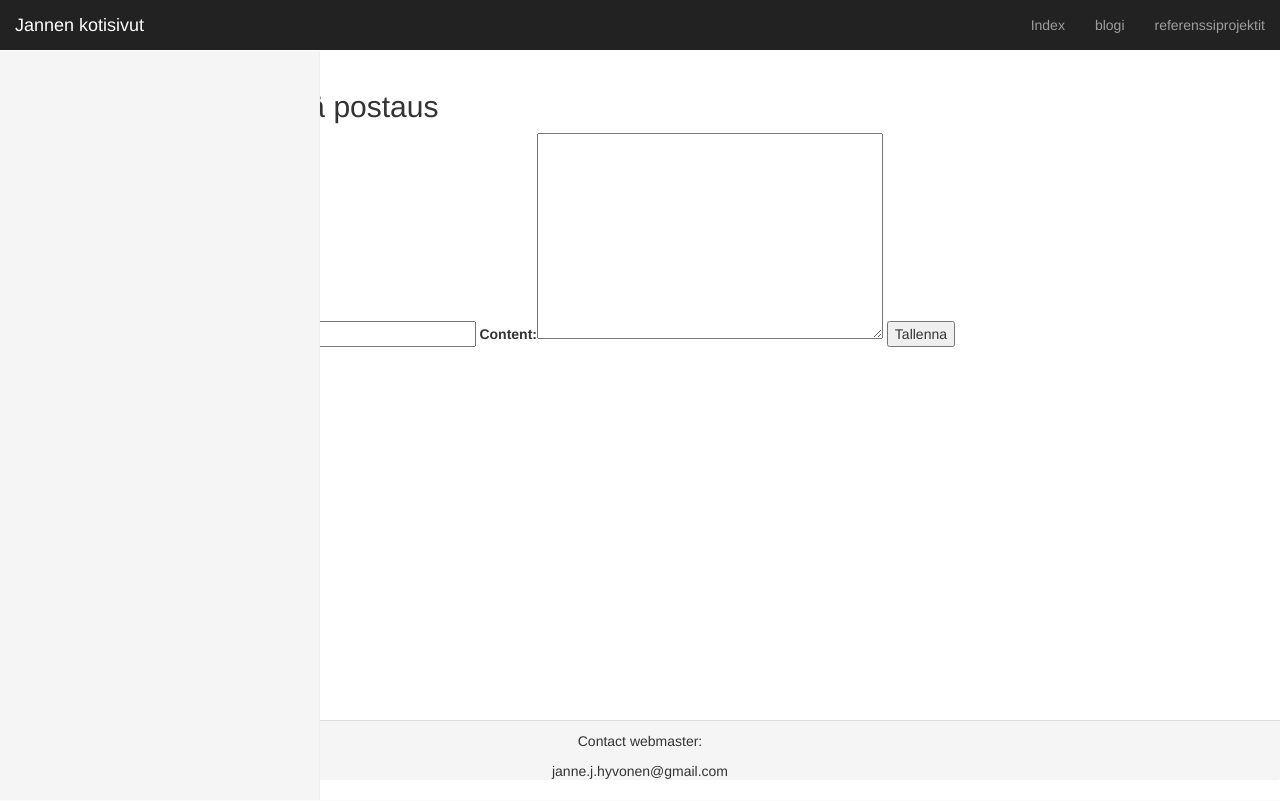
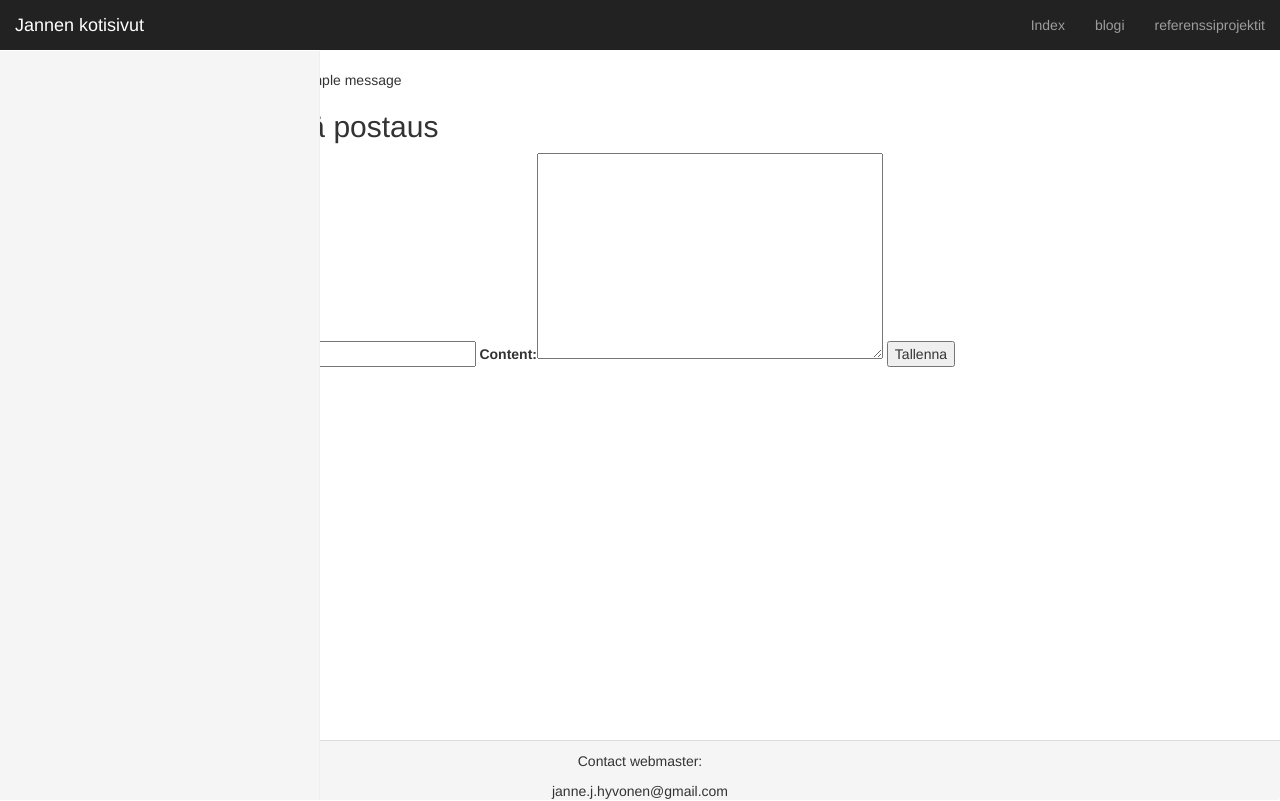
Before and after one commit to Hyvjan/kotisivut, a Django app: a page that uses kotisivut/Templates/base.html in a window 1280 px wide. Run offline with Django 3.2, Linux system fonts and the light colour scheme; a user stored in the database is signed in; one stand-in notice (Sample message) is shown; some libraries are stand-ins or nearby versions.

Commit message:
CSS:ää säädetty footerin osalta ja lisätty viestit parent-templateen. Blogin lisääminen ja poistaminen tuottaa viestin onnistumisesta. Testattu ja toimii.

```diff
--- a/kotisivut/Templates/base.html
+++ b/kotisivut/Templates/base.html
@@ -11,6 +11,7 @@
 		<title>Jannen kotisivut</title>
 
 		{% load staticfiles %}
+
 		<link href="http://getbootstrap.com/dist/css/bootstrap.min.css" rel="stylesheet">
 		<link rel="stylesheet" href="{% static 'css/blog.css' %}">
 	</head>
@@ -45,6 +46,15 @@
 				</div>
 				<div class="col-sm-9 col-sm-offset-3 col-md-10 col-md-offset-2 main">
 					<div>
+
+					{% if messages %}
+    <ul class="messages">
+        {% for message in messages %}
+            <li{% if message.tags %} class="{{ message.tags }}"{% endif %}>{{ message }}</li>
+        {% endfor %}
+    </ul>
+	{% endif %}
+
 						{% block content %}
 						{% endblock %}
 					</div>
--- a/kotisivut/blog/static/css/blog.css
+++ b/kotisivut/blog/static/css/blog.css
@@ -2,9 +2,15 @@
  * Base structure
  */
 
+ html {
+  position: relative;
+  min-height: 100%;
+}
+
 /* Move down content because we have a fixed navbar that is 50px tall */
 body {
   padding-top: 50px;
+  margin-bottom: 60px;
 }
 
 
@@ -108,9 +114,9 @@ h1 {
 }
 
 .panel-footer {
-	position: absolute;
-	bottom: 0;
-	width: 100%;
-	height: 60px;
-	margin-bottom: 20px;
+  position: absolute;
+  bottom: 0;
+  width: 100%;
+  /* Set the fixed height of the footer here */
+  height: 60px;
 }
--- a/kotisivut/blog/views.py
+++ b/kotisivut/blog/views.py
@@ -1,14 +1,15 @@
 from django.shortcuts import render, get_object_or_404, render_to_response, redirect
-from django.http import HttpResponse
+from django.http import HttpResponse, HttpResponseRedirect
 from django.template import Context, loader, RequestContext
 from blog.models import Post
 from blog.forms import PostForm
 from django.contrib.auth.decorators import login_required
+from django.contrib import messages
 
 # Create your views here.
 def posts_list(request):
 	all_posts = Post.objects.all().order_by('-created_at')
-	return render_to_response('blog/posts.html', {'all_posts': all_posts, })
+	return render_to_response('blog/posts.html', {'all_posts': all_posts} , RequestContext(request) )
 
 @login_required
 def add_post(request):
@@ -17,7 +18,8 @@ def add_post(request):
 		form = PostForm(request.POST, request.FILES)
 		if form.is_valid():
 			form.save(commit=True)
-			return redirect('posts_list')
+			messages.add_message(request, messages.INFO, "Postauksesi on lisatty.")
+			return HttpResponseRedirect('/blog')
 		else:
 			print form.errors
 	else:
@@ -28,6 +30,7 @@ def add_post(request):
 def delete_post(request, pk):
 	post=get_object_or_404(Post, pk=pk)
 	post.delete()
+	messages.add_message(request, messages.INFO, "Postaus on poistettu onnistuneesti")
 	return redirect('posts_list')
 
 @login_required
```
Also changed, not shown: kotisivut/db.sqlite3.
